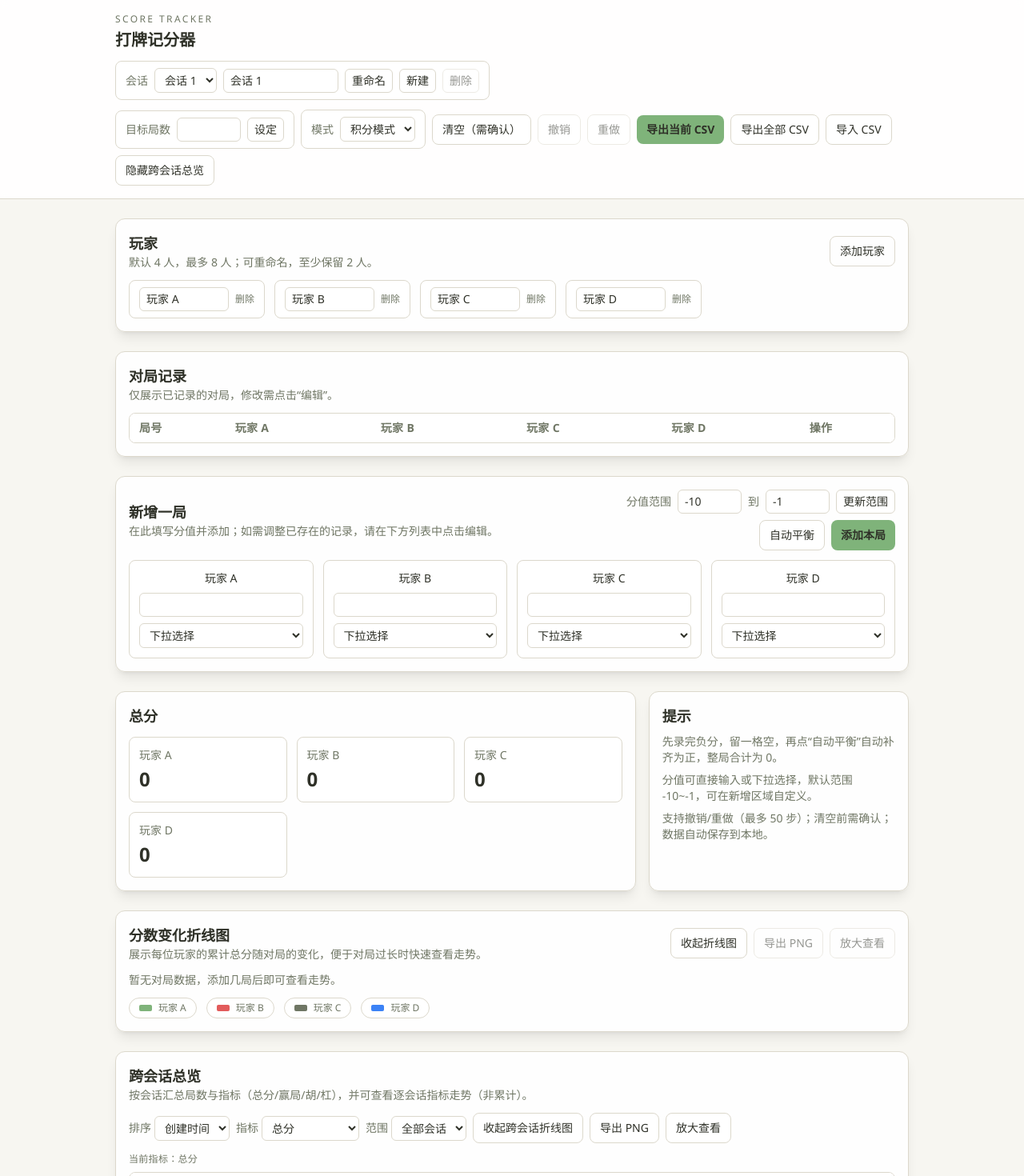
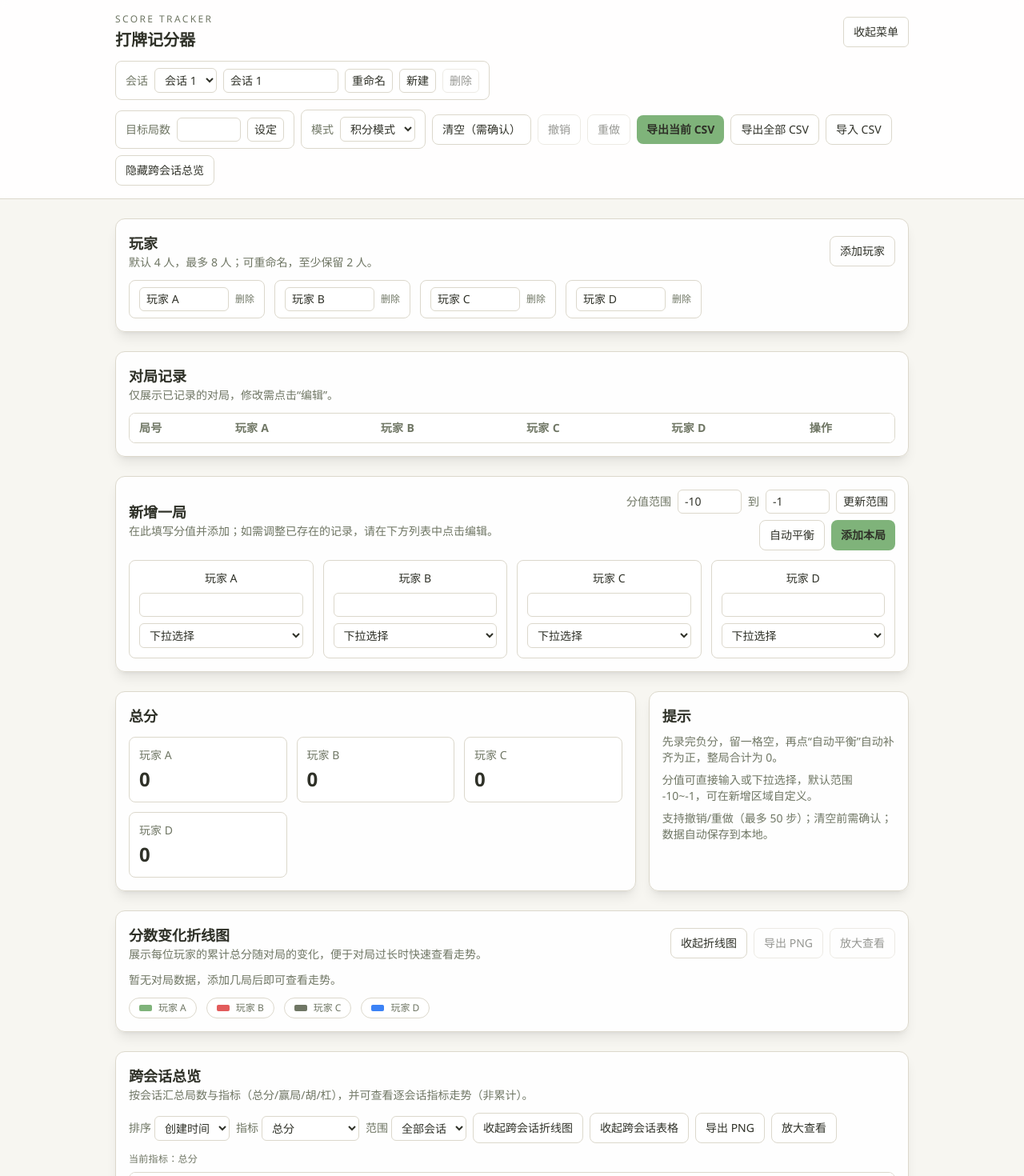
Before and after one commit to 2321Robin/ScoreCard, a React (Vite) app: page / in a window 1280 px wide. Shown: the top 1470 px of the page at 80% size. Built offline with nearby package versions, Linux system fonts and the light colour scheme.

Commit message:
feat: add collapsible cross table and desktop menu toggle

```diff
--- a/src/App.jsx
+++ b/src/App.jsx
@@ -27,6 +27,7 @@ function App() {
   const [editBuyMaDraft, setEditBuyMaDraft] = useState(0)
   const [showChart, setShowChart] = useState(true)
   const [showCrossChart, setShowCrossChart] = useState(true)
+  const [showCrossTable, setShowCrossTable] = useState(true)
   const [winnerDraft, setWinnerDraft] = useState(null)
   const [dealerDraft, setDealerDraft] = useState(0)
   const [followTypeDraft, setFollowTypeDraft] = useState('none')
@@ -131,6 +132,13 @@ function App() {
   useEffect(() => {
     localStorage.setItem(STORAGE_KEY, JSON.stringify(state))
   }, [state])
+
+  useEffect(() => {
+    if (typeof window === 'undefined') return
+    if (window.matchMedia('(min-width: 768px)').matches) {
+      setIsHeaderMenuOpen(true)
+    }
+  }, [])
 
   useEffect(() => {
     setNewRoundScores(Array(players.length).fill(''))
@@ -1132,7 +1140,7 @@ function App() {
               <h1 className="text-xl font-semibold">打牌记分器</h1>
             </div>
             <button
-              className="flex items-center gap-2 rounded-md border border-line bg-panel px-3 py-2 text-sm text-text hover:border-accent focus-visible:outline-none focus-visible:ring-2 focus-visible:ring-accent/60 focus-visible:ring-offset-2 focus-visible:ring-offset-panel md:hidden"
+              className="flex items-center gap-2 rounded-md border border-line bg-panel px-3 py-2 text-sm text-text hover:border-accent focus-visible:outline-none focus-visible:ring-2 focus-visible:ring-accent/60 focus-visible:ring-offset-2 focus-visible:ring-offset-panel"
               onClick={() => setIsHeaderMenuOpen((v) => !v)}
               aria-expanded={isHeaderMenuOpen}
               aria-controls="top-menu-panel"
@@ -1143,7 +1151,7 @@ function App() {
 
           <div
             id="top-menu-panel"
-            className={`${isHeaderMenuOpen ? 'flex' : 'hidden'} flex-col gap-3 text-sm md:flex`}
+            className={`${isHeaderMenuOpen ? 'flex' : 'hidden'} flex-col gap-3 text-sm`}
           >
             <div className="flex flex-wrap items-center justify-between gap-3">
               <div className="flex flex-wrap items-center gap-2 rounded-lg border border-line bg-panel px-3 py-2 text-muted">
@@ -2406,6 +2414,13 @@ function App() {
                   {showCrossChart ? '收起跨会话折线图' : '展开跨会话折线图'}
                 </button>
                 <button
+                  className="rounded-lg border border-line bg-panel px-3 py-2 text-text hover:border-accent focus-visible:outline-none focus-visible:ring-2 focus-visible:ring-accent/60 focus-visible:ring-offset-2 focus-visible:ring-offset-panel"
+                  onClick={() => setShowCrossTable((v) => !v)}
+                  aria-expanded={showCrossTable}
+                >
+                  {showCrossTable ? '收起跨会话表格' : '展开跨会话表格'}
+                </button>
+                <button
                   className="rounded-lg border border-line bg-panel px-3 py-2 text-text hover:border-accent focus-visible:outline-none focus-visible:ring-2 focus-visible:ring-accent/60 focus-visible:ring-offset-2 focus-visible:ring-offset-panel disabled:opacity-50"
                   onClick={() => exportSvgAsPng(crossChartRef, 'cross-sessions-chart.png')}
                   disabled={filteredSessions.length === 0}
@@ -2460,6 +2475,7 @@ function App() {
               当前指标：{overviewMetric === 'win' ? '赢局数' : overviewMetric === 'hu' ? '胡数（麻将）' : overviewMetric === 'gang' ? '杠数（麻将）' : '总分'}
             </div>
 
+            {showCrossTable && (
               <div className="overflow-auto rounded-lg border border-line">
                 <div className="min-w-[720px]">
                   <div className="grid grid-cols-[140px_100px_140px_repeat(var(--player-count),120px)] items-center bg-panel px-3 py-2 text-sm font-semibold uppercase tracking-wide text-muted" style={{ ['--player-count']: allPlayers.length }}>
@@ -2516,6 +2532,7 @@ function App() {
                   })()}
                 </div>
               </div>
+            )}
 
             {showCrossChart && allPlayers.length > 0 && (
               <div className="mt-4 space-y-3">
```
Also changed, not shown: 1 other file (tests, documents, lock files or other folders). Lines whose indentation alone changed are shown as unchanged.
